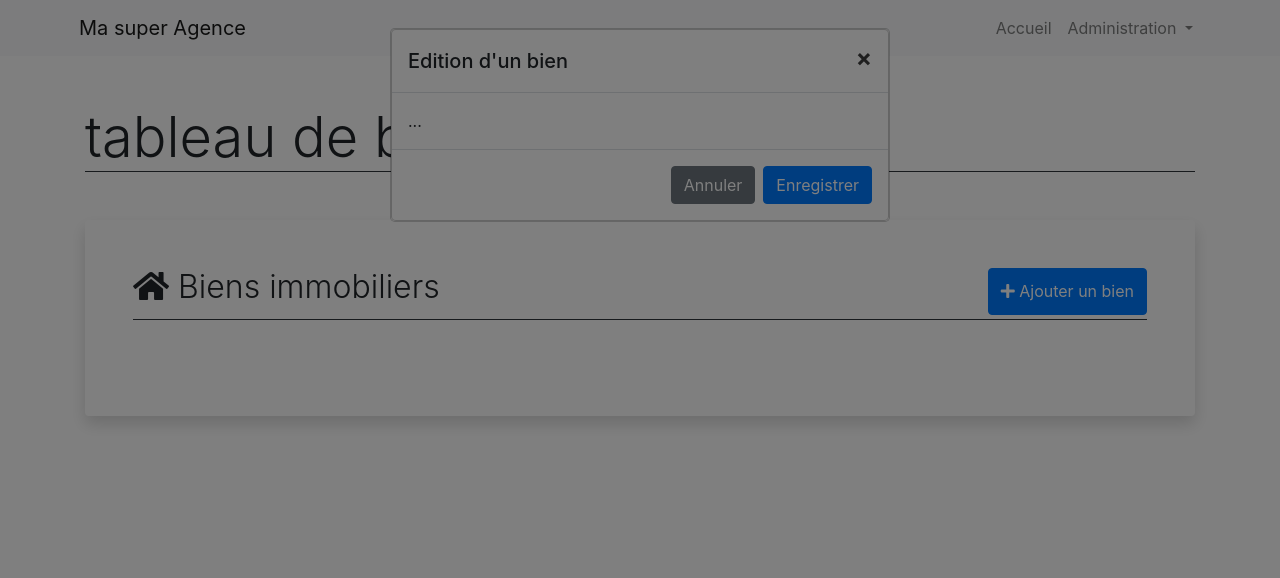
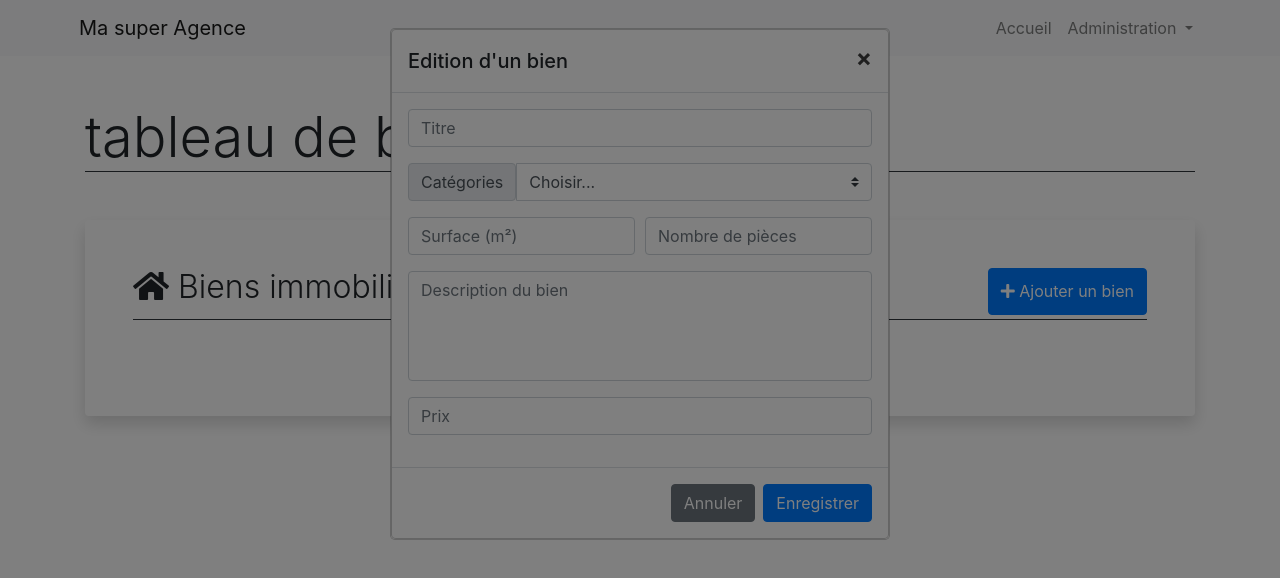
Before and after one commit to Bruno-2Ln/AgenceImmo, an Angular app: page /admin/dashboard in a window 1280 px wide. Both pictures are taken after a click on the button "Ajouter un bien". Shown: the top 578 px of the page. Built offline with nearby package versions, Linux system fonts and the light colour scheme.

Commit message:
mise en place de la modal de création de bien via ng-bootstrap

```diff
--- a/src/app/admin/admin-properties/admin-properties.component.css
+++ b/src/app/admin/admin-properties/admin-properties.component.css
@@ -0,0 +1,3 @@
+textarea {
+    resize: none;
+}
--- a/src/app/admin/admin-properties/admin-properties.component.html
+++ b/src/app/admin/admin-properties/admin-properties.component.html
@@ -11,6 +11,7 @@
 
 <ng-template #propertiesFormModal let-c="close" let-d="dismiss">
     <div class="modal-content">
+        <form>
             <div class="modal-header">
                 <h5 class="modal-title" id="propertiesFomrModalTitle">Edition d'un bien</h5>
                 <button type="button" class="close" data-dismiss="modal" aria-label="Close" (click)="d('Cross click')">
@@ -18,11 +19,37 @@
                 </button>
             </div>
             <div class="modal-body">
-            ...
+                <div class="form-group">
+                    <input type="text" placeholder="Titre" class="form-control">
+                </div>
+                <!-- custom select -->
+                <div class="input-group mb-3">
+                    <label class="input-group-text" for="inputGroupSelect01">Catégories</label>
+                    <select class="custom-select" id="inputGroupSelect01">
+                        <option selected>Choisir...</option>
+                        <option value="appartement">Appartement</option>
+                        <option value="maison">Maison</option>
+                    </select>
+                </div>
+                <div class="form-row">
+                    <div class="form-group col-6">
+                        <input type="text" placeholder="Surface (m²)" class="form-control">
+                    </div>
+                    <div class="form-group col-6">
+                        <input type="number" placeholder="Nombre de pièces" class="form-control">
+                    </div>
+                </div>
+                    <div class="form-group">
+                        <textarea name="" id="" rows="4" class="form-control w-100" placeholder="Description du bien"></textarea>
+                    </div>
+                    <div class="form-group">
+                        <input type="text" class="form-control" placeholder="Prix">
+                    </div>
             </div>
             <div class="modal-footer">
                 <button type="button" class="btn btn-secondary" data-dismiss="modal" (click)="d('Cross click')">Annuler</button>
                 <button type="button" class="btn btn-primary" (click)="c('Save click')">Enregistrer</button>
             </div>
+        </form>
     </div>
 </ng-template>
```
Lines whose indentation alone changed are shown as unchanged.
